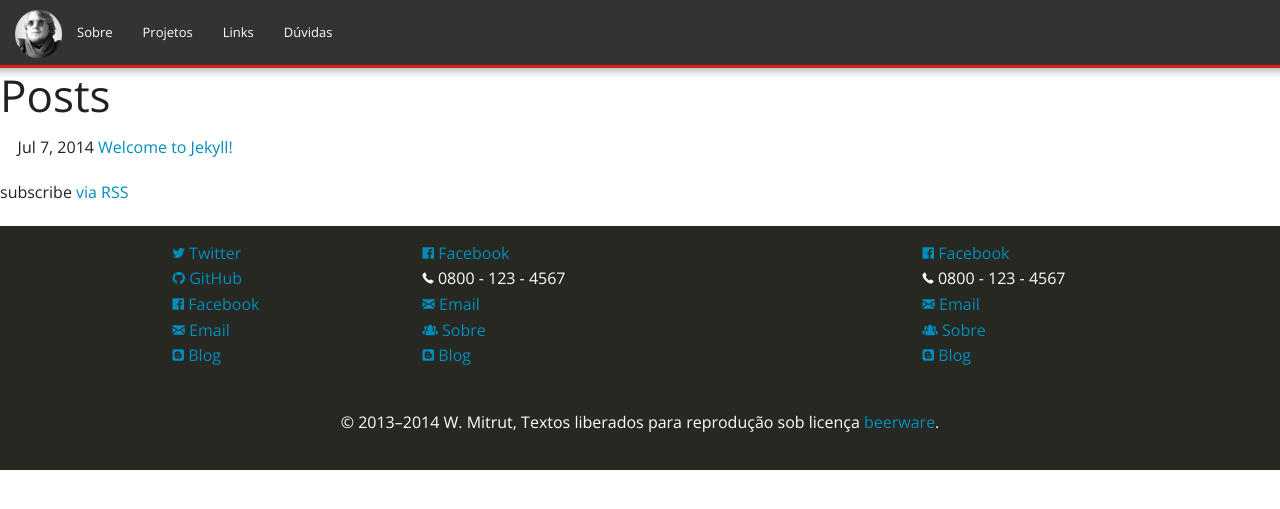
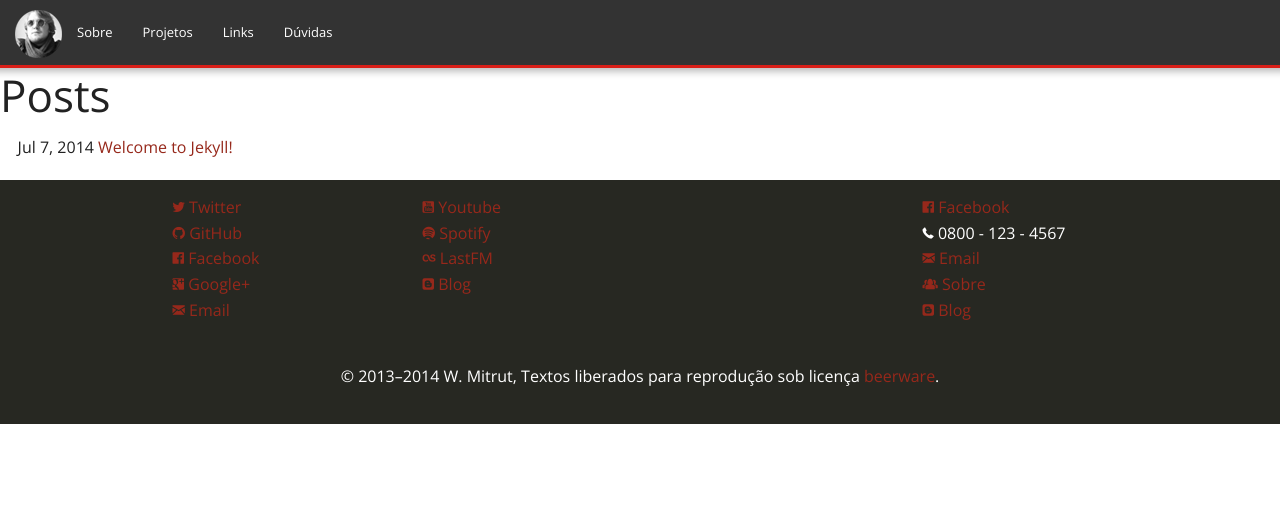
Before and after one commit to Wmitrut/wmitrut.github.io, a Jekyll site: the page built from index.html, in a window 1280 px wide and 900 px high. Shown: the top 509 px of the window. Built offline with Jekyll 4.4.1, drawn with Linux system fonts in a browser that asks for light colours.

Commit message:
Footer update

```diff
--- a/_config.yml
+++ b/_config.yml
@@ -1,5 +1,5 @@
 # Site settings
-title: Your awesome title
+title: Wmitrut's Blog
 email: your-email@domain.com
 description: "Write an awesome description for your new site here. You can edit this line in _config.yml. It will appear in your document head meta (for Google search results) and in your feed.xml site description."
 baseurl: ""
--- a/_includes/footer.html
+++ b/_includes/footer.html
@@ -5,18 +5,17 @@
                   <li><a href="https://twitter.com/Wmitrut" class="fi-social-twitter"> Twitter</a></li>
                   <li><a href="https://github.com/Wmitrut"  class="fi-social-github"> GitHub</a></li>
                    <li><a href="https://www.facebook.com/Wmitrut" class="facebook fi-social-facebook"> Facebook </a></li>
+                    <li><a href="https://plus.google.com/+WellingtonMitrut/" class="fi-social-google-plus"> Google+</a></li>
                   <li><a href="mailto:wmitrut@invent.to" class="fi-mail"> Email</a></li>
-                  <li><a href="#" class="fi-social-blogger"> Blog</a></li>
-                </ul>
+
+              </ul>
              </div>
-
 
             <div class="large-3 columns">
               <ul class="home-social ">
-                  <li><a href="https://www.facebook.com/sistemaacademias" class="facebook fi-social-facebook"> Facebook </a></li>
-                  <li><span class="fi-telephone"> 0800 - 123 - 4567</span></a></li>
-                  <li><a href="mailto:comercial@academi.as" class="fi-mail"> Email</a></li>
-                  <li><a href="#" class="fi-torsos-all-female"> Sobre</a></li>
+                  <li><a href="https://www.youtube.com/user/Wmitrut" class="fi-social-youtube"> Youtube</a></li>
+                  <li><a href="https://play.spotify.com/user/wmitrut" class="fi-social-spotify"> Spotify</a></li>
+                  <li><a href="http://www.lastfm.com.br/user/Wmitrut" class="fi-social-lastfm"> LastFM</a></li>
                   <li><a href="#" class="fi-social-blogger"> Blog</a></li>
                 </ul>
              </div>
--- a/_layouts/post.html
+++ b/_layouts/post.html
@@ -3,10 +3,10 @@ layout: default
 ---
 <div class="post">
 
-  <header class="post-header">
+  <div class="headline">
     <h2>{{ page.title }}</h2>
     <p class="meta">{{ page.date | date: "%b %-d, %Y" }}{% if page.author %} • {{ page.author }}{% endif %}{% if page.meta %} • {{ page.meta }}{% endif %}</p>
-  </header>
+  </div>
 
   <article class="post-content">
   {{ content }}
--- a/css/application.css
+++ b/css/application.css
@@ -1,5 +1,11 @@
 html, div, nav, h1,h2,h3,h4, a{
 	font-family: 'Open Sans', sans-serif !important;
+}
+a{
+	color: #96281B ;
+}
+a:hover{
+	color: #CF000F;
 }
 body{
 	margin-top: 65px;
@@ -32,3 +38,10 @@ ul{
 	padding: 2%;
 	text-align: center;
 }
+.headline{
+
+}
+.headline h2{
+	text-align: center;
+	color: #CF000F;
+}
--- a/index.html
+++ b/index.html
@@ -14,7 +14,4 @@ layout: default
       </li>
     {% endfor %}
   </ul>
-
-  <p class="rss-subscribe">subscribe <a href="{{ "/feed.xml" | prepend: site.baseurl }}">via RSS</a></p>
-
 </div>
```
